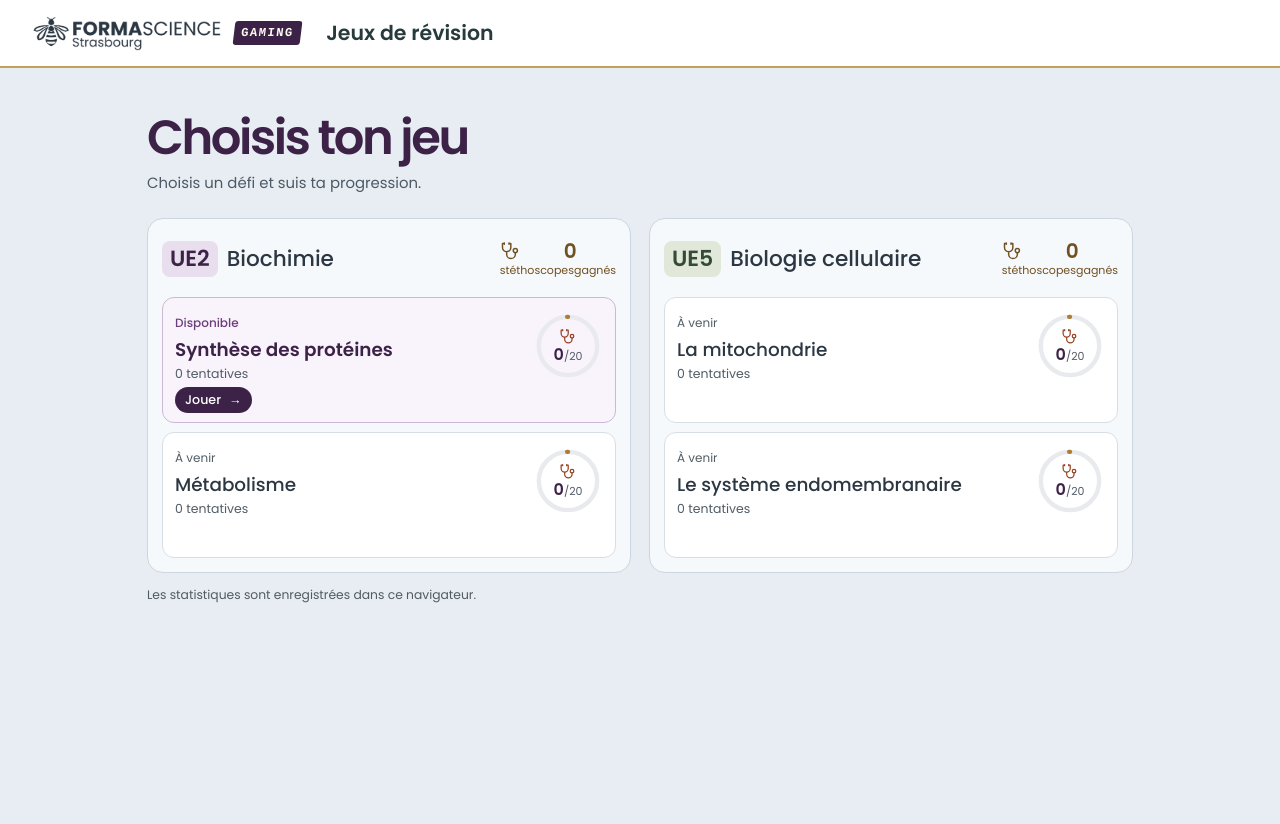
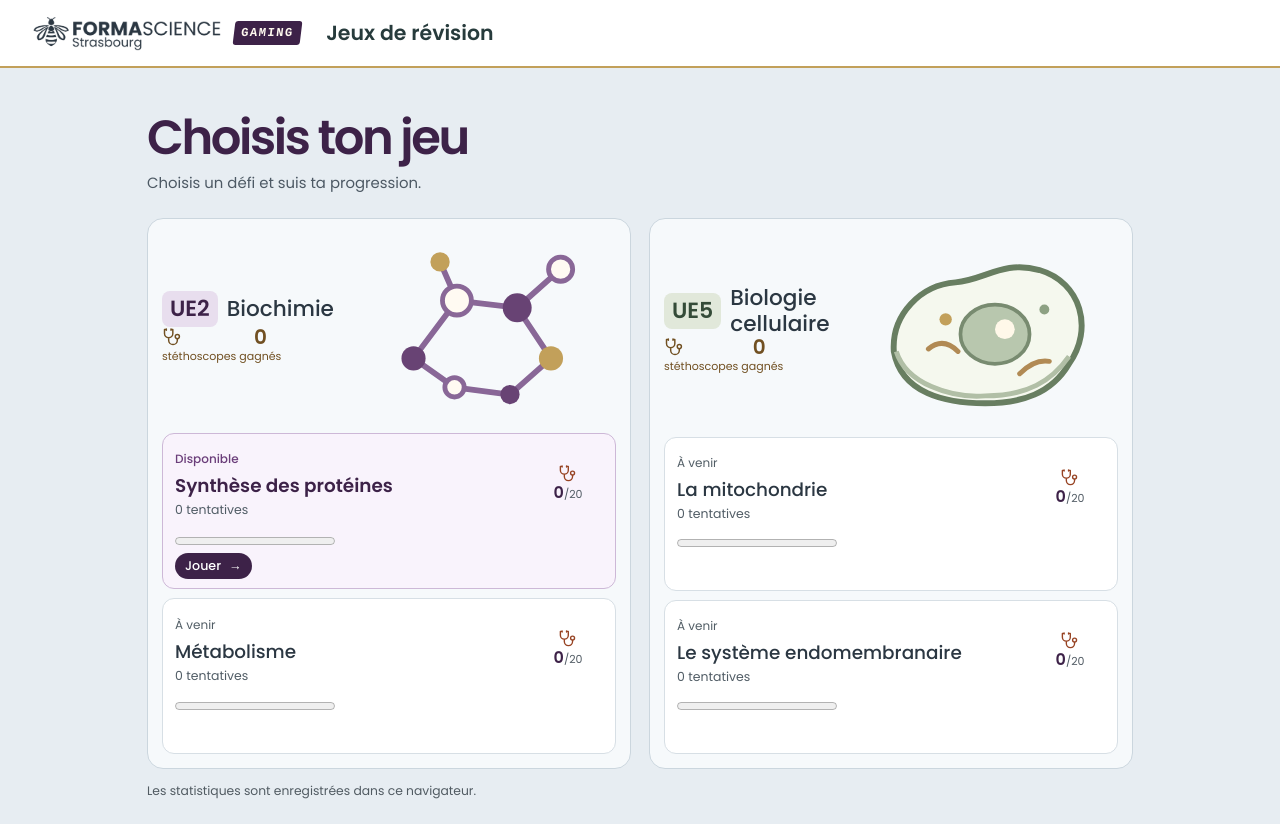
Before and after one commit to formascience-code/gaming, a Next.js app: page / in a window 1280 px wide. Before the commit the page ends 800 px from the top, so only its background shows below. Built offline with nearby package versions, Linux system fonts and the light colour scheme.

Commit message:
Introduire les illustrations et retirer les anneaux de score

```diff
--- a/app/page.tsx
+++ b/app/page.tsx
@@ -17,6 +17,24 @@ const games = [
   { unit: 'UE5', title: 'La mitochondrie' },
   { unit: 'UE5', title: 'Le système endomembranaire' },
 ] as const;
+
+function UnitEmblem({ unit }: { unit: 'UE2' | 'UE5' }) {
+  return <svg className={styles.emblem} viewBox="0 0 112 78" aria-hidden="true">
+    {unit === 'UE2' ? <g>
+      <path d="M28 52 46 28 71 31 85 52 68 67 45 64Z M46 28 39 12 M71 31 89 15" fill="none" stroke="#896797" strokeWidth="2.4" strokeLinecap="round" strokeLinejoin="round"/>
+      <g fill="#684374"><circle cx="28" cy="52" r="5"/><circle cx="71" cy="31" r="6"/><circle cx="68" cy="67" r="4"/></g>
+      <g fill="#fffaf2" stroke="#896797" strokeWidth="2"><circle cx="46" cy="28" r="6"/><circle cx="45" cy="64" r="4"/><circle cx="89" cy="15" r="5"/></g>
+      <g fill="#c2a05a"><circle cx="39" cy="12" r="4"/><circle cx="85" cy="52" r="5"/></g>
+    </g> : <g>
+      <path d="M21 48C20 33 32 21 46 20C58 19 65 11 80 15C97 20 102 39 92 53C85 65 73 69 58 69C42 69 24 65 21 48Z" fill="#f5f8ee" stroke="#687e61" strokeWidth="2.4"/>
+      <path d="M22 48C26 61 44 67 58 66C75 66 85 60 92 50" fill="none" stroke="#b1bfa6" strokeWidth="2"/>
+      <ellipse cx="62" cy="41" rx="14" ry="12" fill="#b8c7ae" stroke="#788b70" strokeWidth="1.5"/>
+      <circle cx="66" cy="39" r="4" fill="#fff8e9"/>
+      <path d="M35 47q6-5 12 1m25 9q6-6 12-5" stroke="#b18a54" strokeWidth="2" fill="none" strokeLinecap="round"/>
+      <circle cx="42" cy="35" r="2.5" fill="#c2a05a"/><circle cx="82" cy="31" r="2" fill="#8da183"/>
+    </g>}
+  </svg>;
+}
 
 export default function GamingHome() {
   const [stats, setStats] = useState<{ score: number; attempts: number }>();
@@ -47,8 +65,11 @@ export default function GamingHome() {
           const total = unitGames.reduce((sum, game) => sum + ('href' in game ? stats?.score ?? 0 : 0), 0);
           return <section key={unit.id} className={styles.unitBox} aria-labelledby={`unit-${unit.id}`}>
             <header className={styles.unitHeader}>
+              <div className={styles.unitHeading}>
               <h3 id={`unit-${unit.id}`}><span className={styles.unit}>{unit.id}</span><span>{unit.title}</span></h3>
-              <span className={styles.unitTotal}><Stethoscope size={24}/> <strong>{total}</strong> <span>stéthoscopes<br/>gagnés</span></span>
+              <span className={styles.unitTotal}><Stethoscope size={24}/> <strong>{total}</strong> <span>stéthoscopes gagnés</span></span>
+              </div>
+              <UnitEmblem unit={unit.id}/>
             </header>
             <ul className={styles.cards}>
                 {unitGames.map(game => {
@@ -62,13 +83,10 @@ export default function GamingHome() {
                         <h4>{game.title}</h4>
                         <p className={styles.attempts}>{available ? stats?.attempts ?? 0 : 0} {(available ? stats?.attempts : 0) === 1 ? 'tentative' : 'tentatives'}</p>
                       </div>
-                      <div className={styles.score} role="img" aria-label={`${score} stéthoscopes gagnés sur ${maximum}`}>
-                        <svg viewBox="0 0 48 48" aria-hidden="true">
-                          <circle className={styles.track} cx="24" cy="24" r="20"/>
-                          <circle className={styles.fill} cx="24" cy="24" r="20" pathLength="100" strokeDasharray={`${100 * score / maximum} 100`} transform="rotate(-90 24 24)"/>
-                        </svg>
-                        <span aria-hidden="true"><Stethoscope size={17}/><span>{score}<small>/{maximum}</small></span></span>
+                      <div className={styles.score} aria-label={`${score} stéthoscopes gagnés sur ${maximum}`}>
+                        <span><Stethoscope size={19}/><span>{score}<small>/{maximum}</small></span></span>
                       </div>
+                      <progress className={styles.progress} value={score} max={maximum} aria-label={`Progression – ${game.title}`}/>
                     </div>
                     {available && <a className={styles.play} href={game.href}>
                       {stats?.attempts ? 'Reprendre' : 'Jouer'} <span className={styles.srOnly}>à {game.title}</span><span aria-hidden="true">→</span>
```
